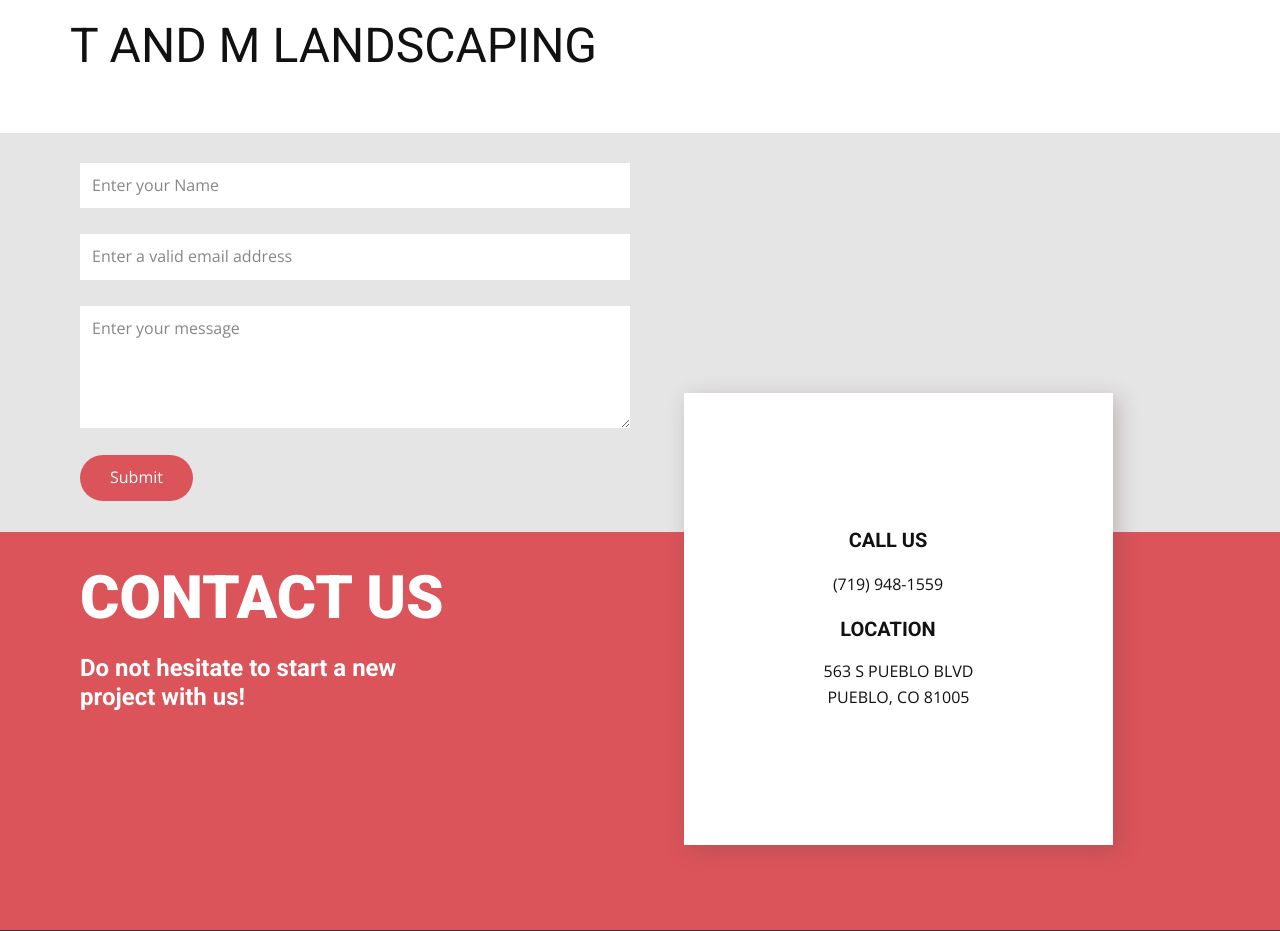
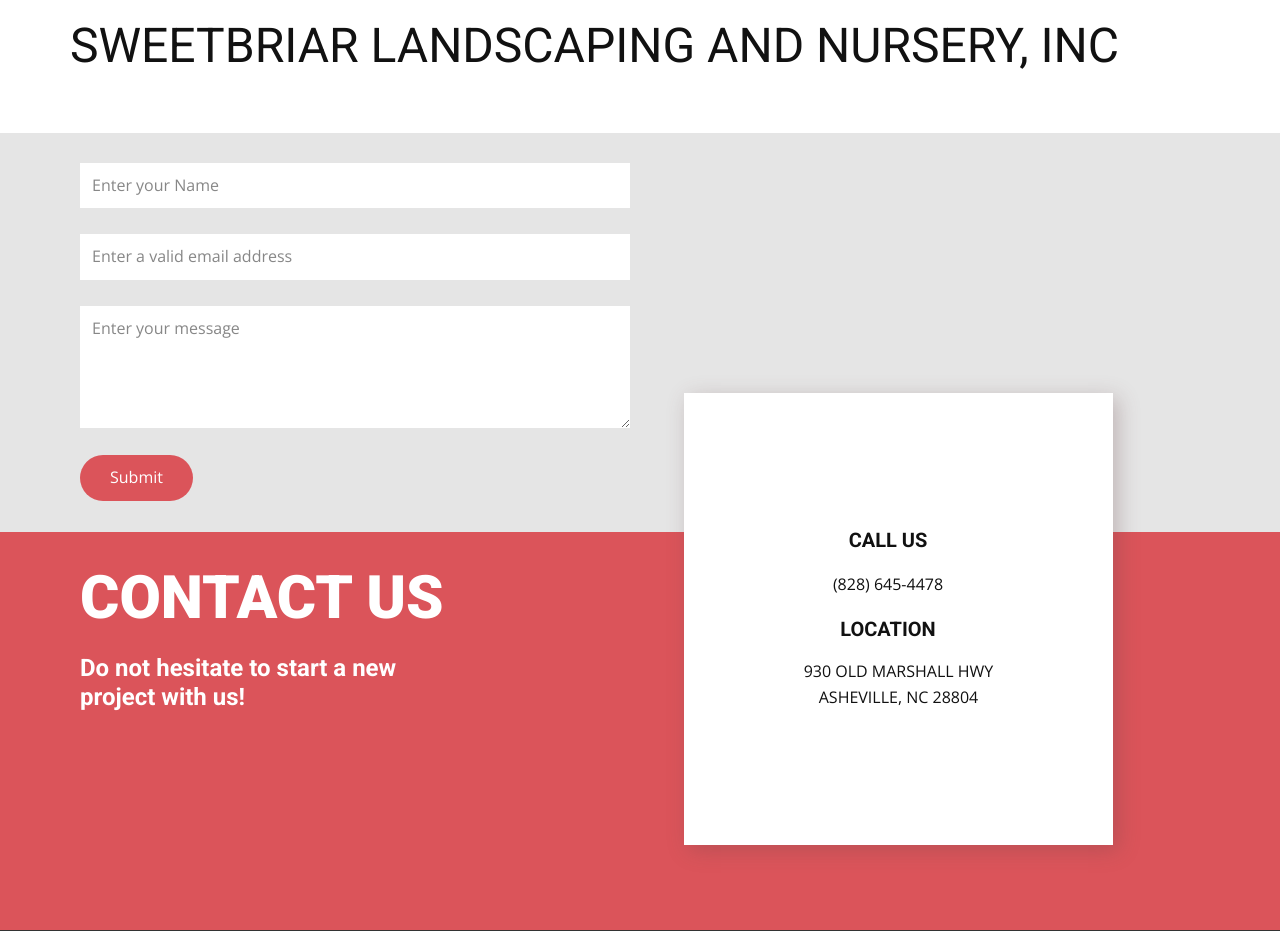
Before and after one commit to runacode/sweet, a PHP site: page / in a window 1280 px wide. Shown: the top 931 px of the page. Run offline with PHP 8.4, Linux system fonts and the light colour scheme.

Commit message:
Update index.php

```diff
--- a/index.php
+++ b/index.php
@@ -1,7 +1,7 @@
-<?php $company = "T AND M LANDSCAPING";
-$phone = "(719) 948-1559";
-	$address1 = "563 S PUEBLO BLVD";
-	$address2 = "PUEBLO, CO 81005";
+<?php $company = "SWEETBRIAR LANDSCAPING AND NURSERY, INC";
+$phone = "(828) 645-4478";
+	$address1 = "930 OLD MARSHALL HWY";
+	$address2 = "ASHEVILLE, NC 28804";
 ?>
 <!DOCTYPE html>
 <html style="font-size: 16px;">
```
